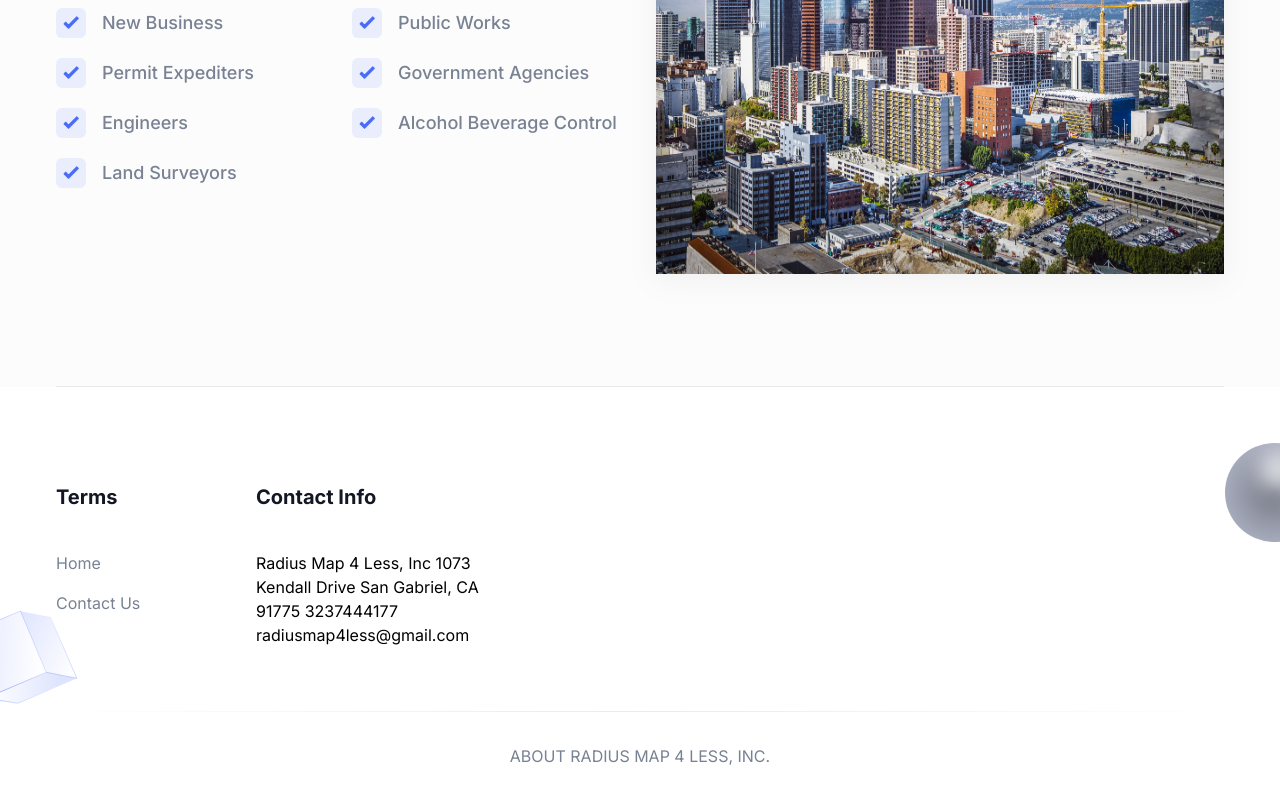
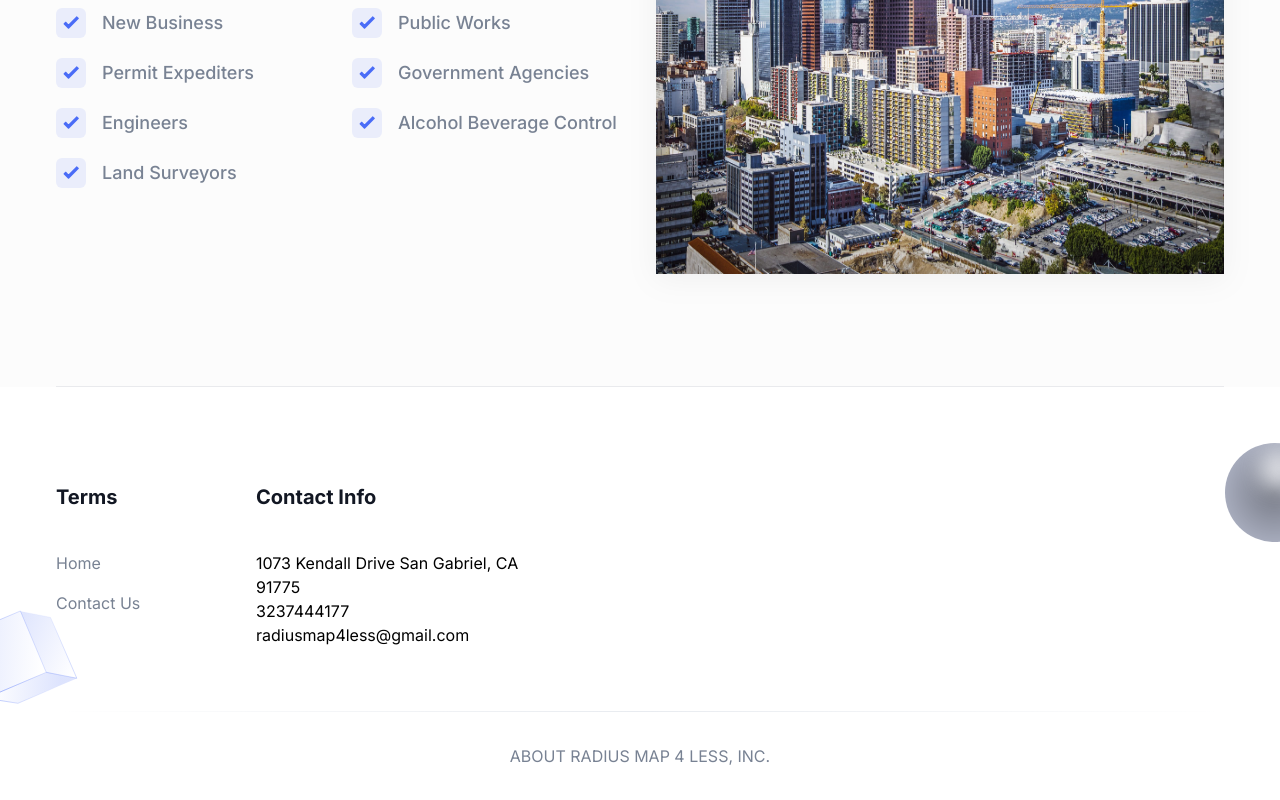
Before and after one commit to dong0012/radius-new-project, a Next.js app: page / in a window 1280 px wide. Shown: the part 2430-3230 px from the top of the page. Built offline with nearby package versions, Linux system fonts and the light colour scheme.

Commit message:
调整格式

```diff
--- a/src/components/Footer/index.tsx
+++ b/src/components/Footer/index.tsx
@@ -40,13 +40,9 @@ const Footer = () => {
                 Contact Info
                 </h2>
                 <ul>
-                  <li>
-                  Radius Map 4 Less, Inc
-                  1073 Kendall Drive
-                  San Gabriel, CA 91775
-                  3237444177
-                  radiusmap4less@gmail.com
-                  </li>
+                  <li>1073 Kendall Drive San Gabriel, CA 91775</li>
+                  <li>3237444177</li>
+                  <li>radiusmap4less@gmail.com</li>
                 </ul>
               </div>
             </div>
```
